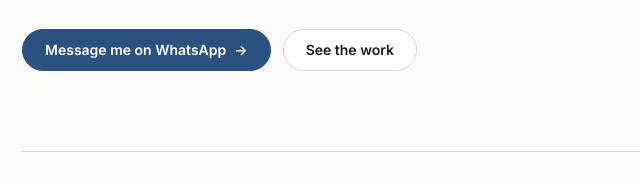
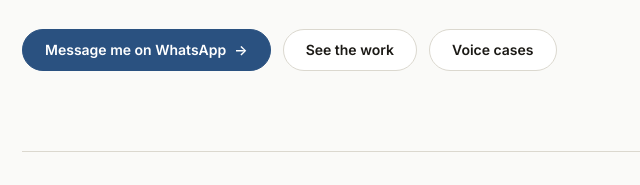
Before and after one commit to RocdeCastro/RocdeCastro.github.io, a plain HTML site: page en/index.html in a window 1280 px wide. Shown: the part 568-753 px from the top of the page, 78-718 px from the left. Drawn offline with Linux system fonts and the light colour scheme.

Commit message:
Link voice cases from the EN home

```diff
--- a/en/index.html
+++ b/en/index.html
@@ -406,6 +406,7 @@
           <div class="actions">
             <a class="btn btn-primary" href="https://wa.me/5511966444892?text=Hi%20Roc!%20I%20saw%20your%20portfolio%20and%20would%20like%20to%20talk." target="_blank" rel="noopener">Message me on WhatsApp <span class="arrow">→</span></a>
             <a class="btn" href="#entregas">See the work</a>
+            <a class="btn" href="/en/voice/">Voice cases</a>
           </div>
         </div>
         <figure class="portrait">
```
